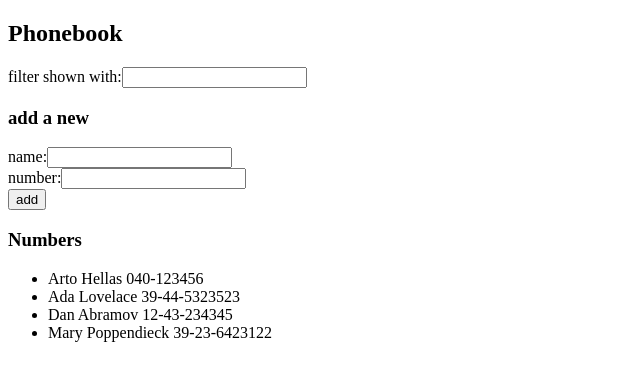
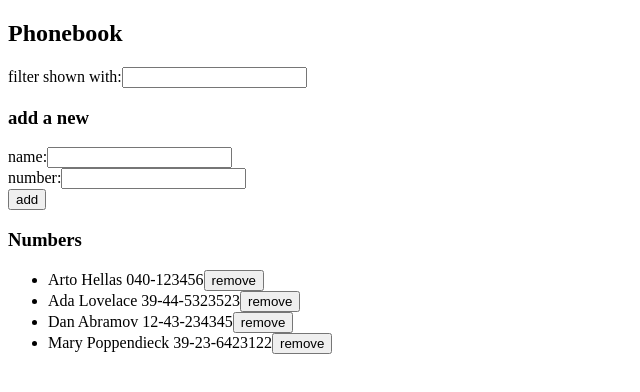
Before and after one commit to nicknickovich/fullStackOpen, a React (Create React App) app in the folder part2/phonebook/: page / in a window 1280 px wide. Shown: the top 392 px of the page, without its empty margins (0-640 px from the left). Built offline with nearby package versions, Linux system fonts and the light colour scheme; data requests are answered from the project's data file.

Commit message:
Complete exercise 2.17

```diff
--- a/part2/phonebook/src/App.js
+++ b/part2/phonebook/src/App.js
@@ -57,6 +57,16 @@ const App = () => {
               .includes(search.toLowerCase())
   )
 
+const removePerson = (person) => {
+  if (window.confirm(`Remove ${person.name}?`)){
+    personsService
+    .remove(person.id)
+    .then(personsData => {
+      setPersons(persons.filter(n => n.id !== person.id))
+    })
+  }
+}
+
   return (
     <div>
       <h2>Phonebook</h2>
@@ -74,7 +84,7 @@ const App = () => {
         numberOnChange={handleNumberChange}
       />
       <h3>Numbers</h3>
-        <Persons persons={personsToShow} />
+        <Persons persons={personsToShow} onClick={removePerson} />
     </div>
   )
 }
--- a/part2/phonebook/src/components/Person.js
+++ b/part2/phonebook/src/components/Person.js
@@ -1,8 +1,12 @@
 import React from 'react'
 
-const Person = ({ name, number }) => {
+const Person = ({ name, number, onClick }) => {
   return (
-    <li>{name} {number}</li>
+    <li>{name} {number}
+      <button onClick={onClick}>
+        remove
+      </button>
+    </li>
   )
 }
 
--- a/part2/phonebook/src/components/Persons.js
+++ b/part2/phonebook/src/components/Persons.js
@@ -9,6 +9,7 @@ const Persons = (props) => {
           key={person.id}
           name={person.name}
           number={person.number}
+          onClick={() => props.onClick(person)}
         />
       )}
     </ul>
--- a/part2/phonebook/src/services/persons.js
+++ b/part2/phonebook/src/services/persons.js
@@ -18,4 +18,12 @@ const create = (newPerson) => {
   )
 }
 
-export default { getAll, create }
+const remove = (id) => {
+  return (
+    axios
+      .delete(`${baseUrl}/${id}`)
+      .then(response => response.data)
+  )
+}
+
+export default { getAll, create, remove }
```
